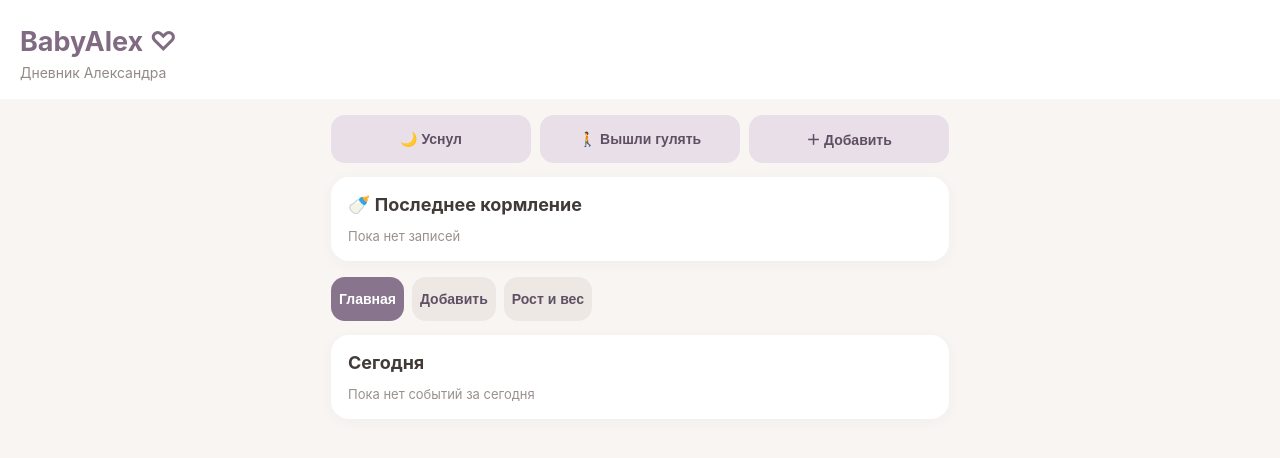
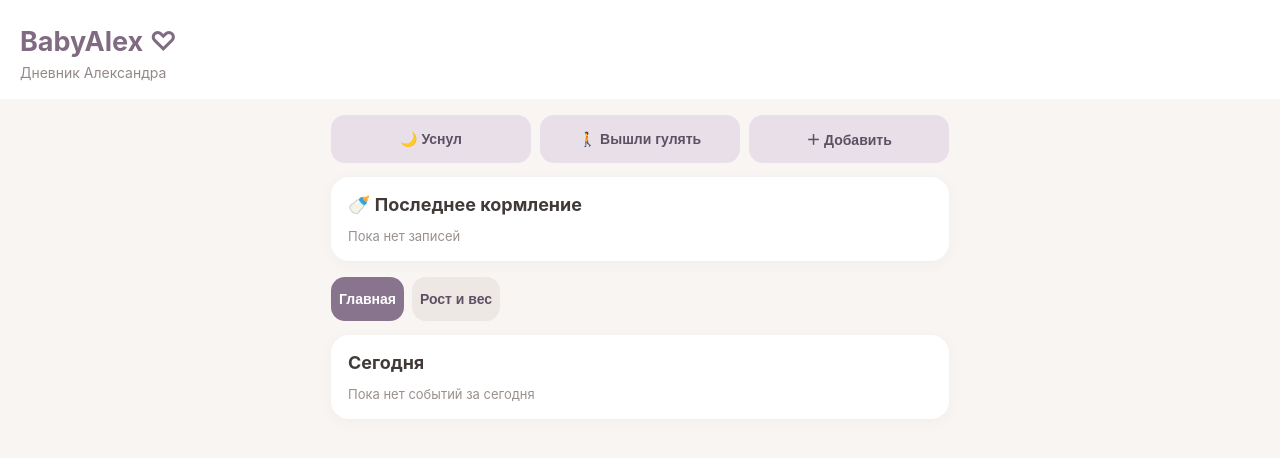
Before and after one commit to tanyakuznetcova2016/BabyAlex, a plain HTML site: page index.html in a window 1280 px wide. Drawn offline with Linux system fonts and the light colour scheme.

Commit message:
Update index.html

```diff
--- a/index.html
+++ b/index.html
@@ -54,7 +54,6 @@ label{font-size:13px;color:#817874}
 
 <div class="tabs">
 <button class="active" onclick="showTab('home',this)">Главная</button>
-<button onclick="showTab('add',this)">Добавить</button>
 <button onclick="showTab('growth',this)">Рост и вес</button>
 </div>
 
```
